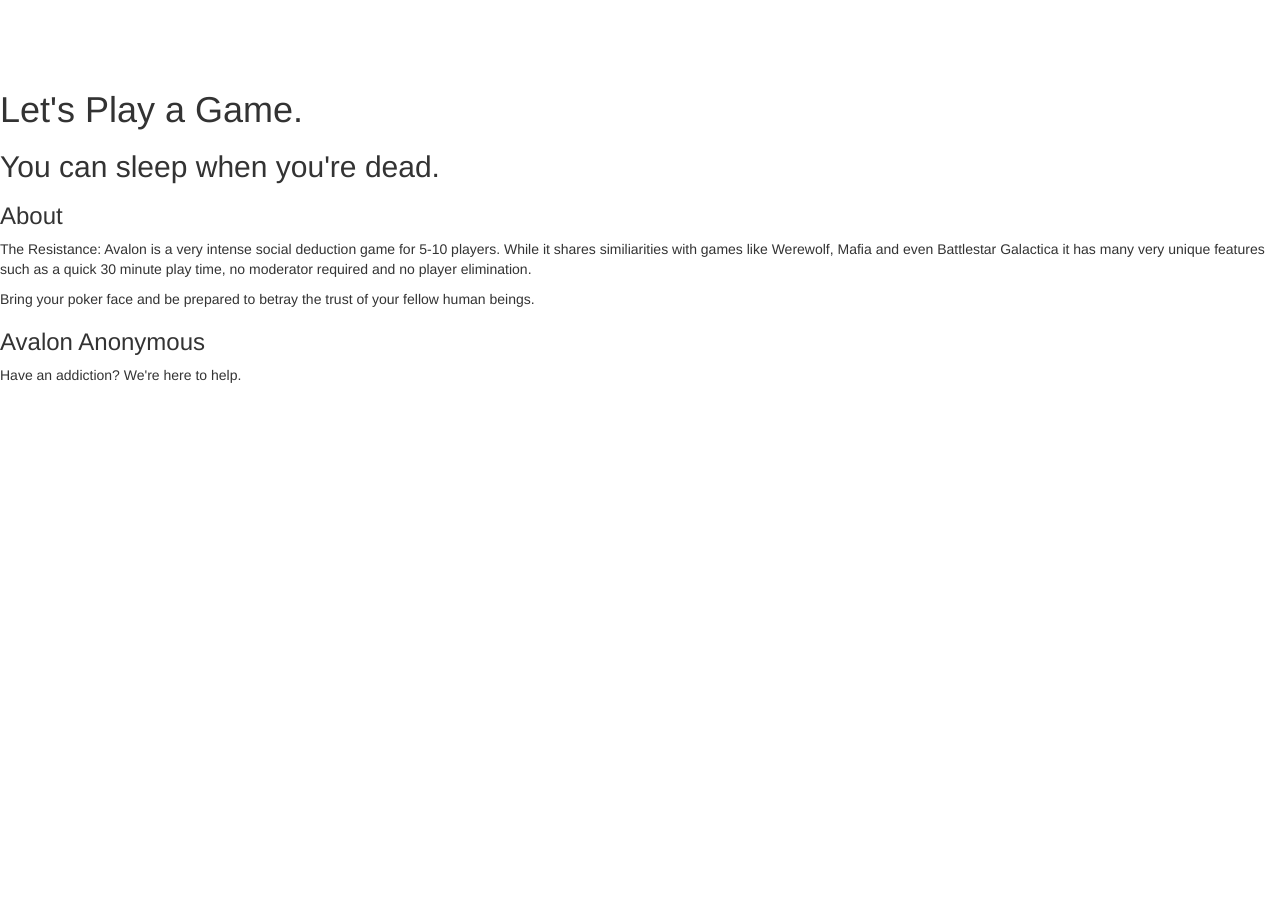
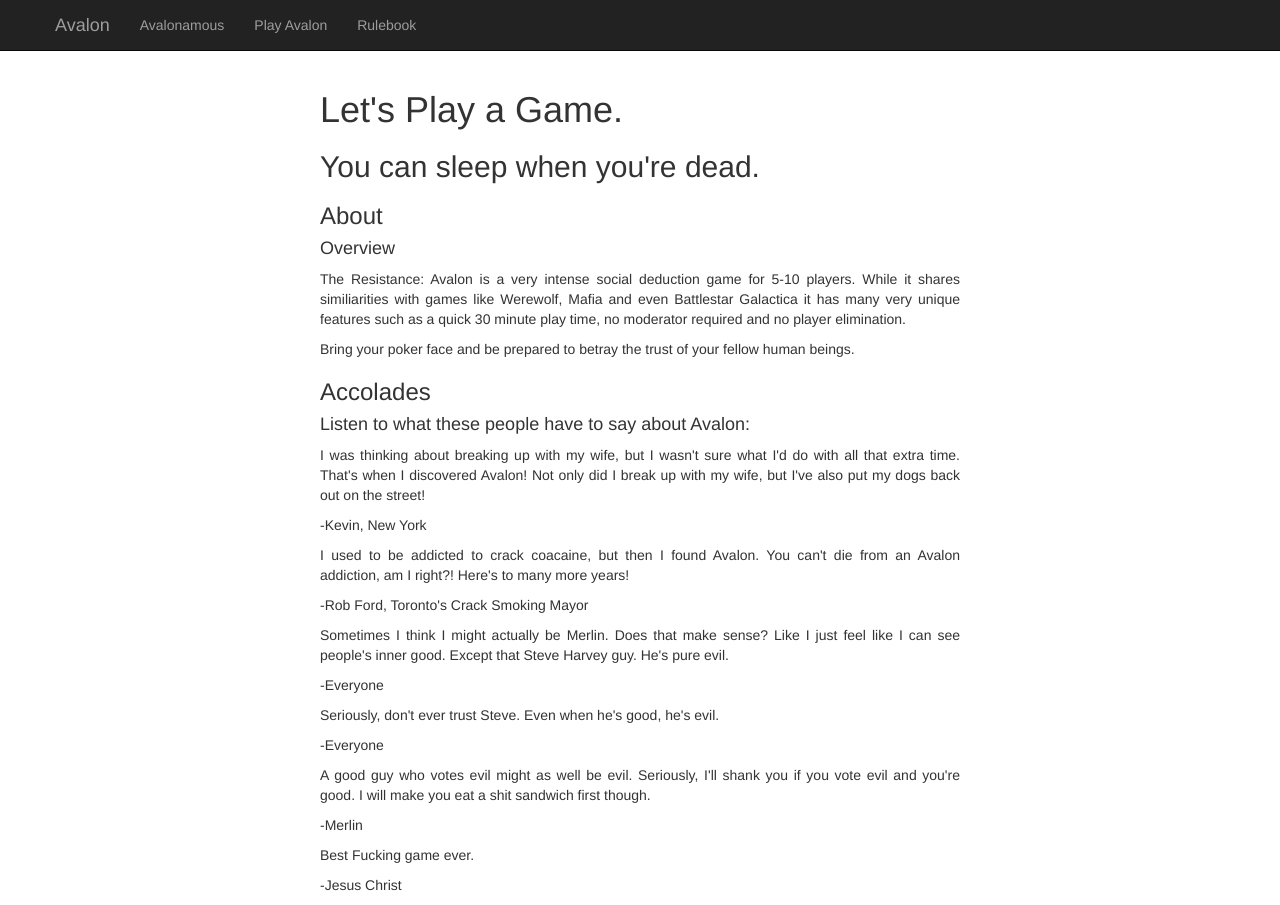
Before and after one commit to machewgc/avalon, a plain HTML site: page index.html in a window 1280 px wide. Before the commit the page ends 800 px from the top, so only its background shows below. Drawn offline with Linux system fonts and the light colour scheme.

Commit message:
added wording and nav bar to index.html

```diff
--- a/assets/css/styles.css
+++ b/assets/css/styles.css
@@ -27,3 +27,9 @@
 */
 
 .container-fluid { max-width: 1200px; }
+
+.column {
+	width: 75%;
+	padding-left: 25%;
+	text-align: justify;
+}
--- a/index.html
+++ b/index.html
@@ -17,7 +17,7 @@
   <link rel="stylesheet" href="assets/css/bootstrap.min.css">
 
   <!-- Override CSS file - add your own CSS rules -->
-  <link rel="stylesheet" href="assets/css/styles.css">
+  <link rel="stylesheet" href="assets/css/styles.css" type="text/css">
 
   <!-- Conditional comment containing JS files for IE6 - 8 -->
   <!--[if lt IE 9]>
@@ -26,14 +26,50 @@
   <![endif]-->
 </head>
 
-  <body>
+  <body class="column">
+    <!-- Navigation -->
+      <nav class="navbar navbar-fixed-top navbar-inverse" role="navigation">
+      <div class="container-fluid">
+
+        <!-- Brand and toggle get grouped for better mobile display -->
+        <div class="navbar-header">
+          <button type="button" class="navbar-toggle collapsed" data-toggle="collapse" data-target="#bs-example-navbar-collapse-1">
+            <span class="sr-only">Toggle navigation</span>
+            <span class="icon-bar"></span>
+            <span class="icon-bar"></span>
+            <span class="icon-bar"></span>
+          </button>
+          <a class="navbar-brand" href="index.html">Avalon</a>
+        </div>
+        <!-- Collect the nav links, forms, and other content for toggling -->
+        <div class="collapse navbar-collapse" id="bs-example-navbar-collapse-1">
+          <ul class="nav navbar-nav">
+            <li><a href="aa.html">Avalonamous</a></li>
+            <li><a href="game.html">Play Avalon</a></li>
+            <li><a href="rulebook.html">Rulebook</a></li>
+          </ul>
+        </div>
+        <!-- /.navbar-collapse -->
+      </div>
+      <!-- /.container-fluid -->
+    </nav>
+    <!-- /.navbar -->
     <h1>Let's Play a Game.</h1>
     <h2>You can sleep when you're dead.</h2>
     <h3>About</h3>
+    <h4>Overview</h4>
       <p>The Resistance: Avalon is a very intense social deduction game for 5-10 players.  While it shares similiarities with games like Werewolf, Mafia and even Battlestar Galactica it has many very unique features such as a quick 30 minute play time, no moderator required and no player elimination.</p>
       <p>Bring your poker face and be prepared to betray the trust of your fellow human beings.</p>
-    <h3>Avalon Anonymous</h3>
-      <p>Have an addiction? We're here to help.</p>
+    <h3>Accolades</h3>
+      <h4>Listen to what these people have to say about Avalon:</h4>
+        <p>I was thinking about breaking up with my wife, but I wasn't sure what    I'd do with all that extra time. That's when I discovered Avalon! Not only did I break up with my wife, but I've also put my dogs back out on the street!</p><p>-Kevin, New York</p>
+        <p>I used to be addicted to crack coacaine, but then I found Avalon. You can't die from an Avalon addiction, am I right?! Here's to many more years!</p><p>-Rob Ford, Toronto's Crack Smoking Mayor</p>
+        <p>Sometimes I think I might actually be Merlin. Does that make sense? Like I just feel like I can see people's inner good. Except that Steve Harvey guy. He's pure evil.</p><p>-Everyone</p>
+        <p>Seriously, don't ever trust Steve. Even when he's good, he's evil.</p><p>-Everyone</p>
+        <p>A good guy who votes evil might as well be evil. Seriously, I'll shank you if you vote evil and you're good. I will make you eat a shit sandwich first though.</p><p>-Merlin<p>
+        <p>Best Fucking game ever.</p><p>-Jesus Christ</p>
+
+
 
   </body>
 </html>
```
Also changed, not shown: rulebook.html (+28 -0 lines).
